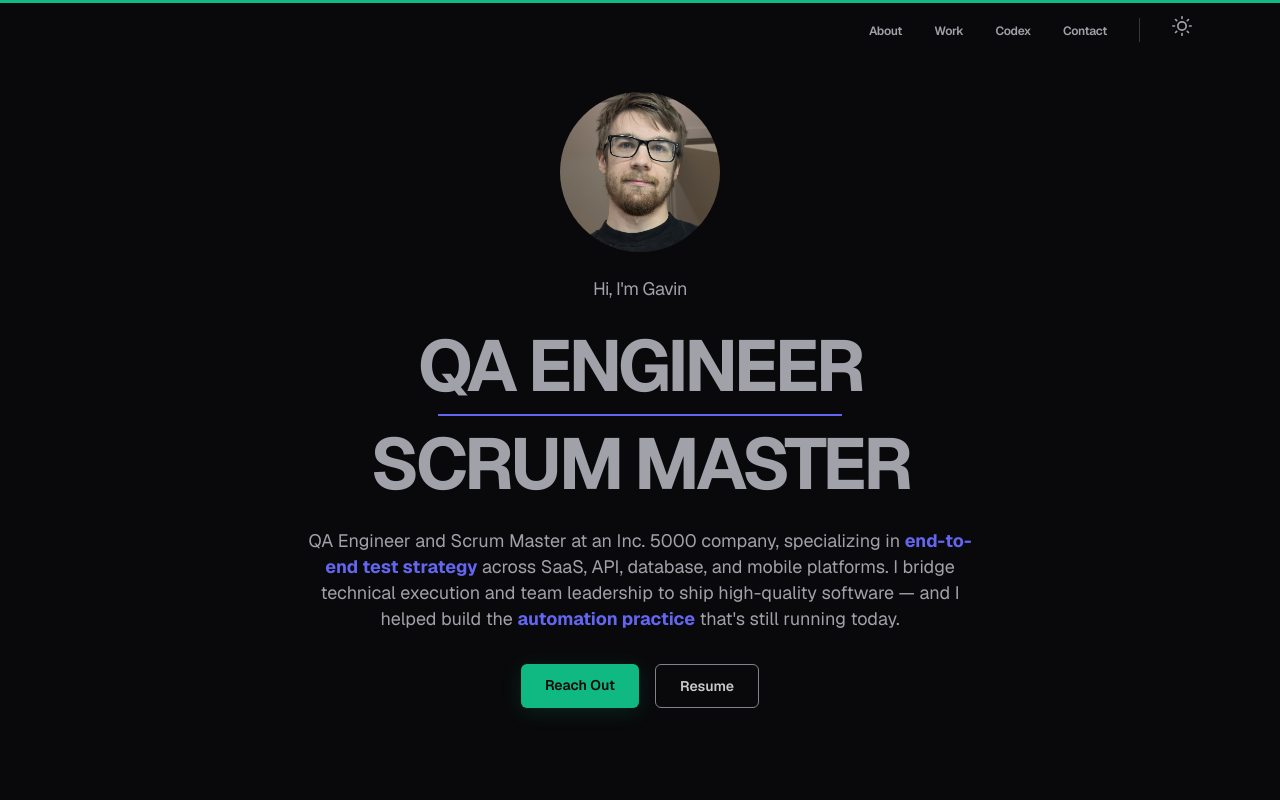
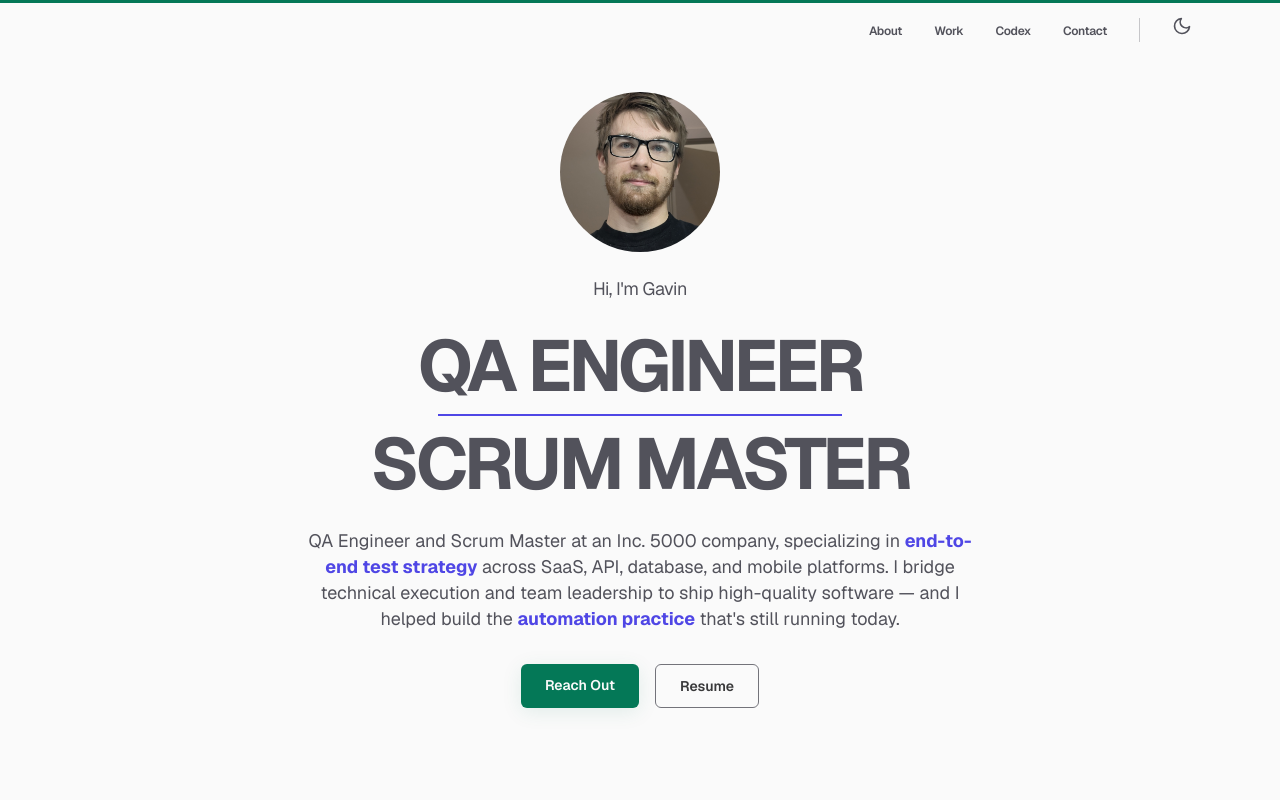
Before and after one commit to GavinBenson/Multi-Page-Portfolio, a Next.js app: page / in a window 1280 px wide. Shown: the top 800 px of the page. Built offline with nearby package versions, Linux system fonts and the light colour scheme.

Commit message:
fix: restore old site dark colors, respect system theme preference
Dark mode now uses original palette (#070a13 bg, #1e293b surface,
#94a3b8 secondary text). Theme defaults to system preference and
remembers user choice. ThemeToggle uses resolvedTheme for correct
icon display.

```diff
--- a/src/app/globals.css
+++ b/src/app/globals.css
@@ -6,10 +6,10 @@
 }
 
 :root {
-  --bg: #09090b;
-  --surface: #18181b;
-  --text-primary: #fafafa;
-  --text-secondary: #a1a1aa;
+  --bg: #070a13;
+  --surface: #1e293b;
+  --text-primary: #f1f5f9;
+  --text-secondary: #94a3b8;
   --accent: #10b981;
   --accent-secondary: #6366f1;
   --accent-glow: rgba(16, 185, 129, 0.15);
--- a/src/app/layout.tsx
+++ b/src/app/layout.tsx
@@ -20,9 +20,8 @@ export default function RootLayout({
       <body className={fontSans.className}>
         <ThemeProvider
           attribute="class"
-          defaultTheme="dark"
-          enableSystem={false}
-          themes={['dark', 'light']}
+          defaultTheme="system"
+          enableSystem={true}
         >
           <a
             href="#main-content"
--- a/src/components/ThemeToggle.tsx
+++ b/src/components/ThemeToggle.tsx
@@ -4,7 +4,7 @@ import { useTheme } from 'next-themes'
 import { useEffect, useState } from 'react'
 
 export default function ThemeToggle({ className = '' }: { className?: string }) {
-  const { theme, setTheme } = useTheme()
+  const { resolvedTheme, setTheme } = useTheme()
   const [mounted, setMounted] = useState(false)
 
   useEffect(() => setMounted(true), [])
@@ -13,14 +13,16 @@ export default function ThemeToggle({ className = '' }: { className?: string })
     return <div className={`w-5 h-5 ${className}`} />
   }
 
+  const isDark = resolvedTheme === 'dark'
+
   return (
     <button
-      onClick={() => setTheme(theme === 'dark' ? 'light' : 'dark')}
+      onClick={() => setTheme(isDark ? 'light' : 'dark')}
       className={`w-5 h-5 cursor-pointer transition-colors duration-200 ${className}`}
       style={{ color: 'var(--text-secondary)' }}
-      aria-label={`Switch to ${theme === 'dark' ? 'light' : 'dark'} mode`}
+      aria-label={`Switch to ${isDark ? 'light' : 'dark'} mode`}
     >
-      {theme === 'dark' ? (
+      {isDark ? (
         <svg xmlns="http://www.w3.org/2000/svg" viewBox="0 0 24 24" fill="none" stroke="currentColor" strokeWidth="2" strokeLinecap="round" strokeLinejoin="round">
           <circle cx="12" cy="12" r="5" />
           <line x1="12" y1="1" x2="12" y2="3" />
--- a/src/lib/theme.ts
+++ b/src/lib/theme.ts
@@ -3,10 +3,10 @@ export const palettes = {
   validated: {
     name: 'Validated',
     dark: {
-      bg: '#09090b',
-      surface: '#18181b',
-      textPrimary: '#fafafa',
-      textSecondary: '#a1a1aa',
+      bg: '#070a13',
+      surface: '#1e293b',
+      textPrimary: '#f1f5f9',
+      textSecondary: '#94a3b8',
       accent: '#10b981',
       accentSecondary: '#6366f1',
     },
```
